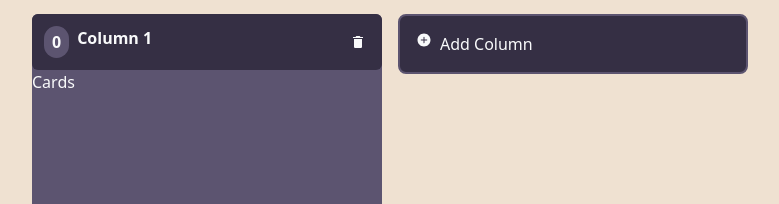
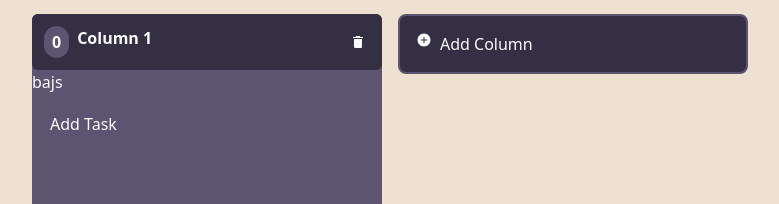
Before and after one commit to jumistrandberg/react-kanban, a React (Vite) app: page / in a window 1280 px wide. Both pictures are taken after a click on the button "Add Column". Shown: the part 136-340 px from the top of the page, without its empty margins (250-1029 px from the left). Built offline with nearby package versions, Linux system fonts and the light colour scheme.

Commit message:
removed old commented out code

```diff
--- a/src/components/Board.jsx
+++ b/src/components/Board.jsx
@@ -14,6 +14,7 @@ import { createPortal } from "react-dom";
 const Board = () => {
   // Use States
   const [columns, setColumns] = useState([]);
+  const [cards, setCards] = useState([]);
   const columnsId = useMemo(() => columns.map((col) => col.id), [columns]);
   const [selectedCard, setSelectedCard] = useState(null);
   const [isModalOpen, setIsModalOpen] = useState(false);
@@ -53,11 +54,17 @@ const Board = () => {
 
   const handleCreateCard = (columnId) => {
     setColumns((prevColumns) => {
+      const column = prevColumns.find((col) => col.id === columnId);
+
+      if (!column) return prevColumns;
+
       const newCard = {
-        id: prevColumns[columnId - 1].cards.length + 1,
-        title: "card",
-        date: new Date().toISOString,
+        id: column.cards.length + 1,
+        columnId,
+        title: `Task ${column.cards.length + 1}`,
+        date: new Date().toISOString(),
       };
+
       const updatedColumns = prevColumns.map((col) => {
         if (col.id === columnId) {
           return {
@@ -70,6 +77,7 @@ const Board = () => {
       return updatedColumns;
     });
   };
+
 
   const handleCardOpen = (card) => {
     setSelectedCard(card);
@@ -136,6 +144,8 @@ const Board = () => {
                   column={col}
                   handleDeleteColumn={handleDeleteColumn}
                   updateColumn={updateColumn}
+                  handleCreateCard={handleCreateCard}
+                  card={cards.filter(card => card.columnId === col.id)}
                 />
               ))}
             </SortableContext>
@@ -172,6 +182,8 @@ const Board = () => {
               <Column
                 column={dragColumn}
                 handleDeleteColumn={handleDeleteColumn}
+                updateColumn={updateColumn}
+                handleCreateCard={handleCreateCard}
               />
             )}
           </DragOverlay>,
--- a/src/components/Column.jsx
+++ b/src/components/Column.jsx
@@ -11,6 +11,8 @@ const Column = ({
   handleCreateCard,
   handleCardOpen,
   updateColumn,
+  card
+
 }) => {
   const [editColName, setEditColName] = useState(false);
   const [colTitle, setColTitle] = useState(column.title);
@@ -149,32 +151,23 @@ const Column = ({
           </button>
         </div>
         {/* Card container  */}
-        <div className="flex flex-grow">Cards</div>
-        {/* <div
-          className="col-top-part"
-          onClick={() => {
-            setEditColName(true);
-          }}
+        <div className="flex flex-grow">bajs</div>
+        <button
+        onClick={() => {
+          handleCreateCard(column.id)
+        }}
+          className="
+          flex
+          gap-2
+          items-center
+          border-columnBackgroundColor
+          border-2
+          rounded-md
+          p-4
+          hover:bg-mainBackgroundColor"
         >
-          <div>
-            {!editColName && column.title}{" "}
-            {editColName && (
-              <input
-                value={column.title}
-                onChange={(e) => updateColumn(column.id, e.target.value)}
-                onBlur={() => {
-                  setEditColName(false);
-                }}
-                onKeyDown={(e) => {
-                  if (e.key !== "Enter") return;
-                  setEditColName(false);
-                }}
-              />
-            )}
-          </div>
-          </div> */}
-
-        {/* <button onClick={() => handleCreateCard(column.id)}>New task</button> */}
+          Add Task
+        </button>
       </div>
     </div>
   );
```
